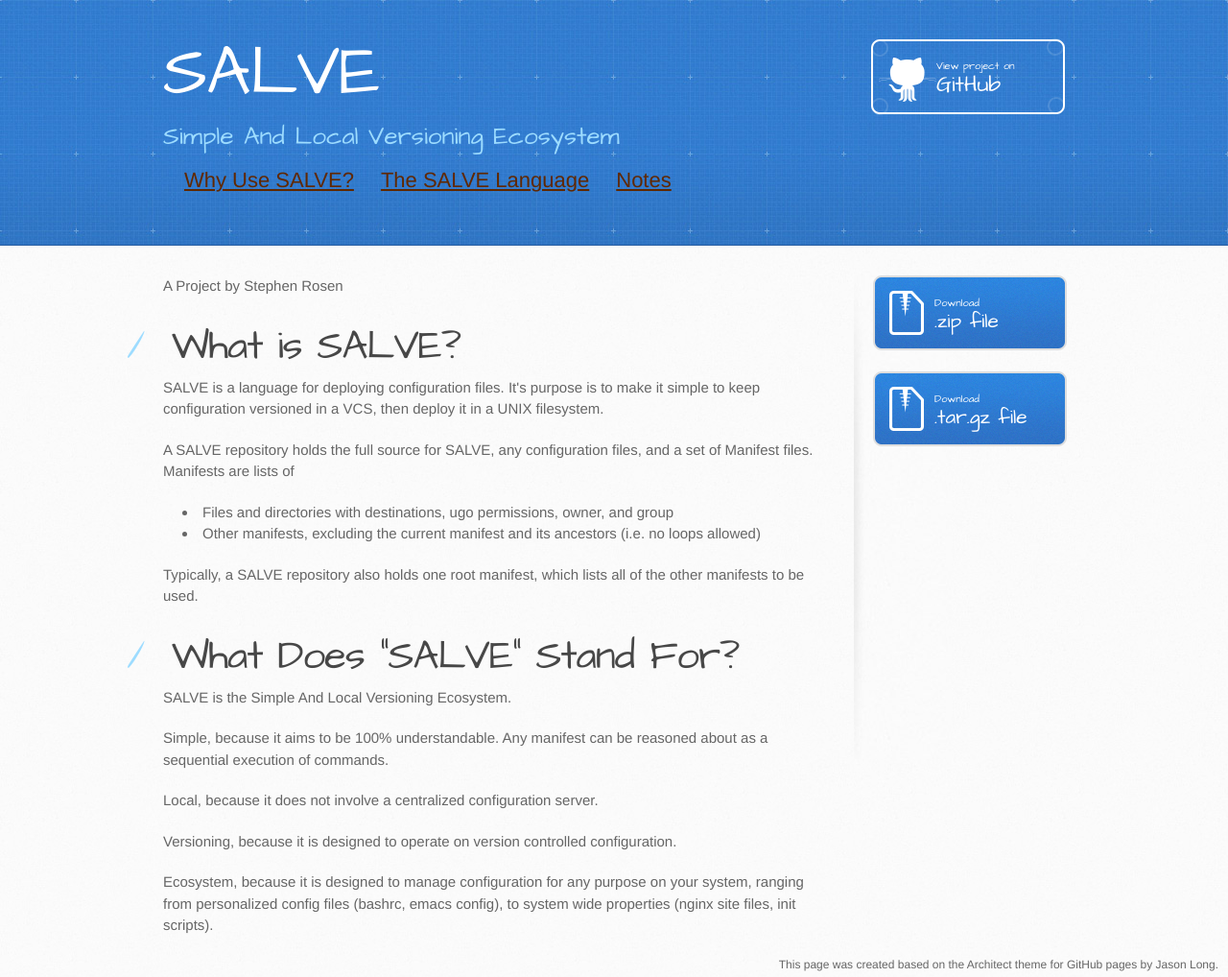
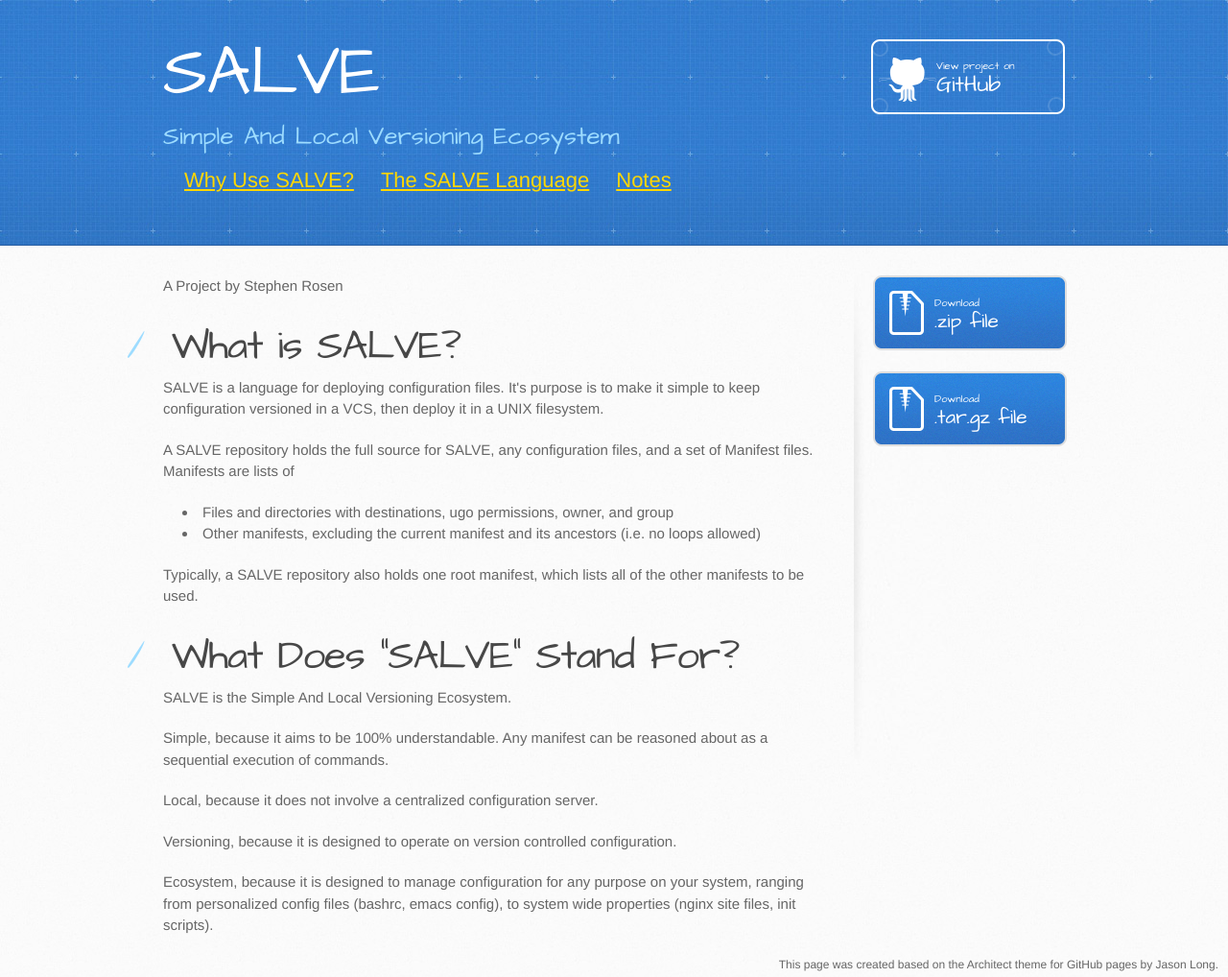
Before and after one commit to sirosen/salve.sirosen.net, a Jekyll site: the page built from index.html, in a window 1280 px wide. Shown: the whole page at 96% size. Built offline with Jekyll 4.4.1, drawn with Linux system fonts in a browser that asks for light colours.

Commit message:
Changed link color to yellow.

```diff
--- a/stylesheets/stylesheet.css
+++ b/stylesheets/stylesheet.css
@@ -166,7 +166,7 @@ aside a.button {
 a.linkbutton {
   line-height: 2.5;
   font-size: 22px;
-  color: #602800;
+  color: #FFD700;
   padding-left: 22px;
   padding-top: 22px;
   margin-bottom: 22px;
```
